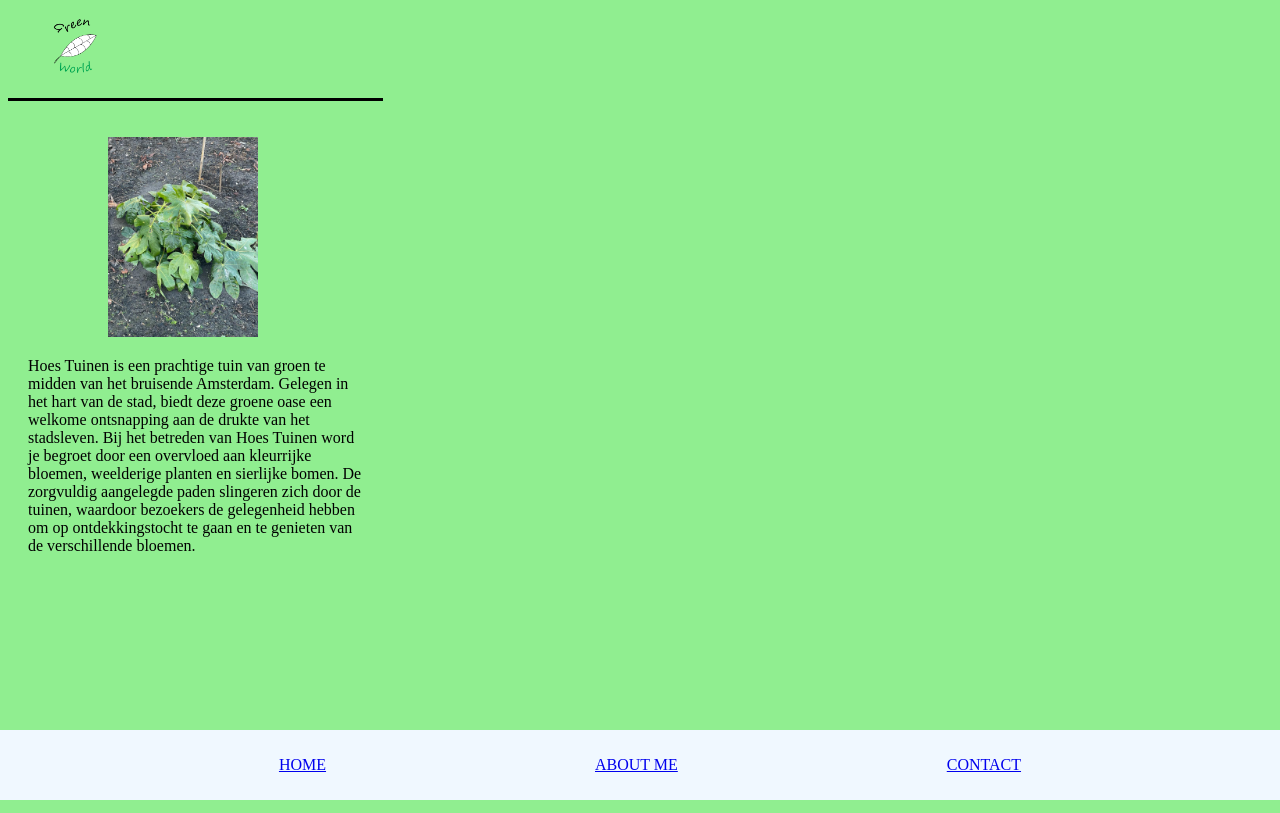
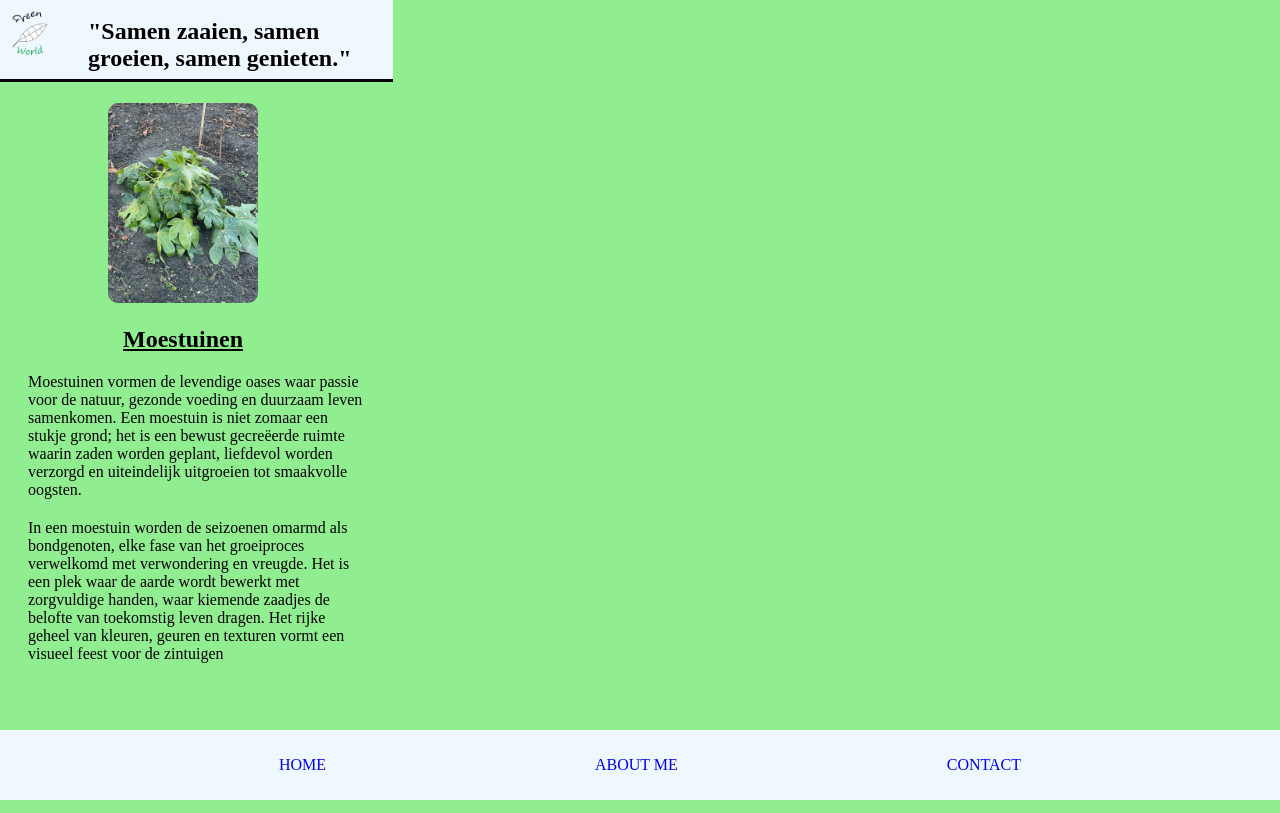
Before and after one commit to Dbuitenweg/individuele, a plain HTML site: page index.html in a window 1280 px wide. Drawn offline with Linux system fonts and the light colour scheme.

Commit message:
7:02
1-23-2024

```diff
--- a/index.html
+++ b/index.html
@@ -11,6 +11,10 @@
         <figure class="img-logo">
             <img src="img/Untitled-1.png" alt="">
         </figure>
+
+        <section class="slogen">
+            <h1>"Samen zaaien, samen groeien, samen genieten."</h1>
+        </section>
     </header>
 
     <main>
@@ -19,9 +23,12 @@
         </figure>
 
         <div class="text-home">
-            <p>
-                Hoes Tuinen is een prachtige tuin van groen te midden van het bruisende Amsterdam. Gelegen in het hart van de stad, biedt deze groene oase een welkome ontsnapping aan de drukte van het stadsleven.
-                Bij het betreden van Hoes Tuinen word je begroet door een overvloed aan kleurrijke bloemen, weelderige planten en sierlijke bomen. De zorgvuldig aangelegde paden slingeren zich door de tuinen, waardoor bezoekers de gelegenheid hebben om op ontdekkingstocht te gaan en te genieten van de verschillende bloemen.</p>
+            <h2>Moestuinen</h2>
+
+            <p class="text-1">
+                Moestuinen vormen de levendige oases waar passie voor de natuur, gezonde voeding en duurzaam leven samenkomen. Een moestuin is niet zomaar een stukje grond; het is een bewust gecreëerde ruimte waarin zaden worden geplant, liefdevol worden verzorgd en uiteindelijk uitgroeien tot smaakvolle oogsten.</p>
+
+            <p class="text-2"> In een moestuin worden de seizoenen omarmd als bondgenoten, elke fase van het groeiproces  verwelkomd met verwondering en vreugde. Het is een plek waar de aarde wordt bewerkt met zorgvuldige handen, waar kiemende zaadjes de belofte van toekomstig leven dragen. Het rijke geheel van kleuren, geuren en texturen vormt een visueel feest voor de zintuigen</p>
         </div>
 
     </main>
--- a/style.css
+++ b/style.css
@@ -23,29 +23,55 @@ footer ul{
     padding-left: 0;
 }
 
+footer a{
+    text-decoration: none;
+}
+
 
 /* eind alles */
 
 
 /* home */
 
+h1{
+    margin-bottom: -10px;
+}
+
 .logo{
     border-bottom: solid black;
+    display: flex;
+    background-color: aliceblue;
+    margin: -10px;
 }
 
 .img-logo img{
-    width: 50px;
+    width: 40px;
+    margin-left: -30px;
+    margin-top: -5px;
 }
 
 .home-img img{
     width: 150px;
     margin-left: 60px;
-    margin-top: 20px;
+    margin-top: 15px;
+    border-radius: 10px;
 }
 
-.text-home p{
+.text-home h2{
+    padding-left: 115px;
+    text-decoration: underline;
+}
+
+.text-1{
     margin-left: 20px;
     margin-right: 20px;
+    margin-bottom: 20px;
+}
+
+.text-2{
+    margin-left: 20px;
+    margin-right: 20px;
+    margin-bottom: 150px;
 }
 /* eind home */
 
@@ -62,11 +88,6 @@ footer ul{
     align-items: start;
 }
 
-/* @media screen and (max-width: 400px){
-    .social{
-        font-size: smaller;
-    }
-} */
 
 .social li{
     padding: 10px;
@@ -80,6 +101,10 @@ footer ul{
 .social-media h2{
     display: flex;
     justify-content:start ;
+    margin-left: 5%;
+}
+
+.contact{
     margin-left: 5%;
 }
 
```
Also changed, not shown: about.html (+4 -0 lines), contact.html (+5 -1 lines).
